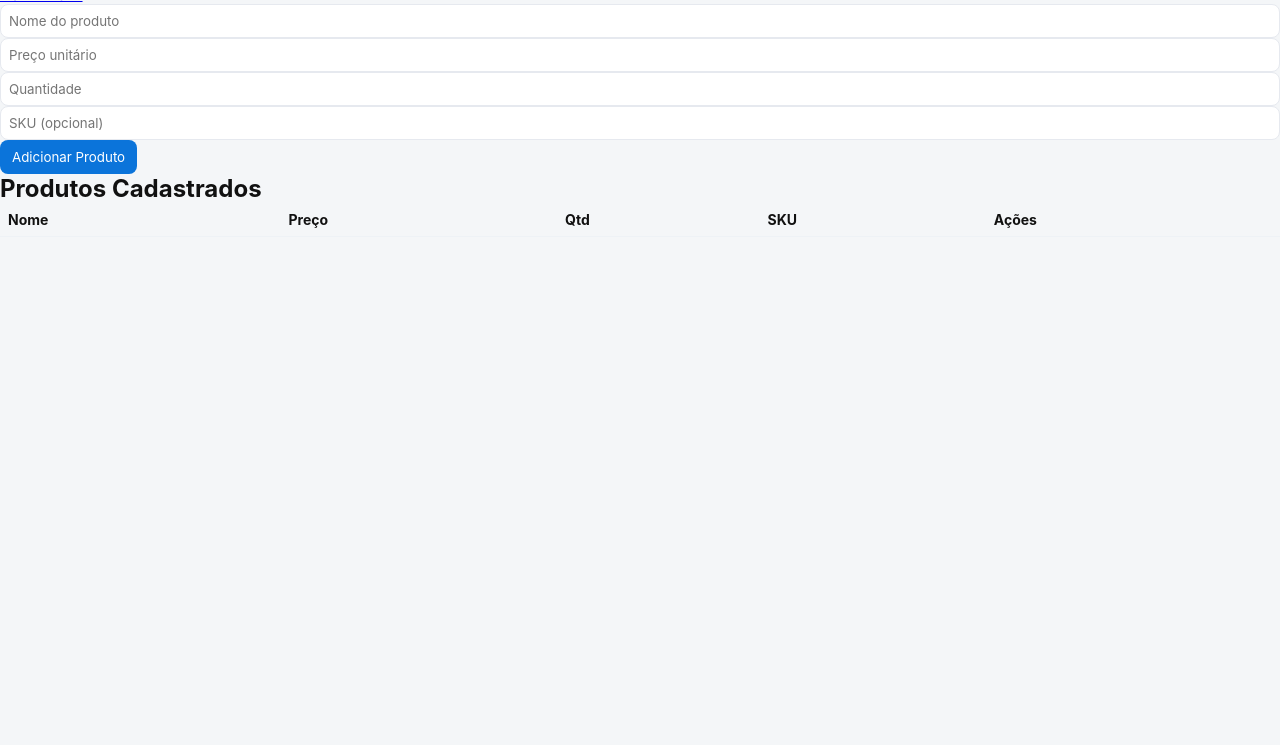
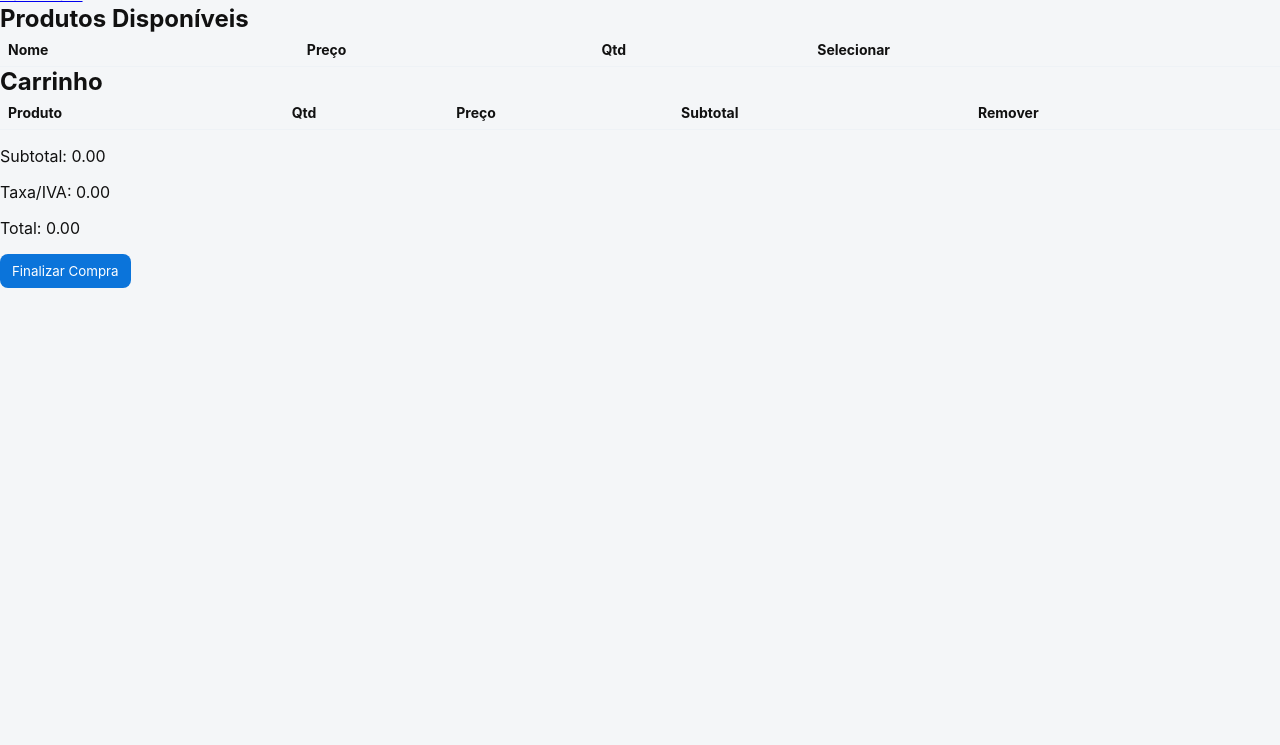
Before and after one commit to Benjanuario/vanda, a plain HTML site: page produtos.html in a window 1280 px wide. Shown: the part 55-800 px from the top of the page. Drawn offline with Linux system fonts and the light colour scheme.

Commit message:
Update produtos.html

```diff
--- a/produtos.html
+++ b/produtos.html
@@ -3,40 +3,51 @@
 <head>
   <meta charset="UTF-8">
   <meta name="viewport" content="width=device-width, initial-scale=1.0">
-  <title>Produtos — Loja</title>
+  <title>Vendas — Loja</title>
   <link href="style.css" rel="stylesheet">
 </head>
 <body class="bg-gray-100 font-sans">
   <header class="p-4 bg-blue-600 text-white flex justify-between items-center">
-    <h1 class="text-2xl font-bold">Cadastro de Produtos</h1>
+    <h1 class="text-2xl font-bold">Registrar Venda</h1>
     <a href="index.html" class="btn bg-white text-blue-600">Dashboard</a>
   </header>
-  <main class="p-4">
-    <form id="form-produto" class="grid gap-4 bg-white p-4 rounded shadow">
-      <input type="text" id="nome" placeholder="Nome do produto" required class="input">
-      <input type="number" id="preco" placeholder="Preço unitário" required class="input">
-      <input type="number" id="quantidade" placeholder="Quantidade" required class="input">
-      <input type="text" id="sku" placeholder="SKU (opcional)" class="input">
-      <button type="submit" class="btn">Adicionar Produto</button>
-    </form>
-
-    <section class="mt-6 bg-white p-4 rounded shadow">
-      <h2 class="font-bold text-lg mb-2">Produtos Cadastrados</h2>
-      <table id="tabela-produtos" class="w-full text-left">
+  <main class="p-4 grid grid-cols-1 md:grid-cols-2 gap-4">
+    <section class="bg-white p-4 rounded shadow">
+      <h2 class="font-bold text-lg mb-2">Produtos Disponíveis</h2>
+      <table id="lista-produtos" class="w-full text-left">
         <thead>
           <tr>
             <th>Nome</th>
             <th>Preço</th>
             <th>Qtd</th>
-            <th>SKU</th>
-            <th>Ações</th>
+            <th>Selecionar</th>
           </tr>
         </thead>
         <tbody></tbody>
       </table>
     </section>
+    <section class="bg-white p-4 rounded shadow">
+      <h2 class="font-bold text-lg mb-2">Carrinho</h2>
+      <table id="carrinho" class="w-full text-left">
+        <thead>
+          <tr>
+            <th>Produto</th>
+            <th>Qtd</th>
+            <th>Preço</th>
+            <th>Subtotal</th>
+            <th>Remover</th>
+          </tr>
+        </thead>
+        <tbody></tbody>
+      </table>
+      <div class="mt-4">
+        <p>Subtotal: <span id="subtotal">0.00</span></p>
+        <p>Taxa/IVA: <span id="taxa-valor">0.00</span></p>
+        <p>Total: <span id="total">0.00</span></p>
+        <button id="finalizar-venda" class="btn mt-2">Finalizar Compra</button>
+      </div>
+    </section>
   </main>
   <script src="script.js"></script>
-  <script>carregarProdutos();</script>
 </body>
-  </html>
+</html>
```
